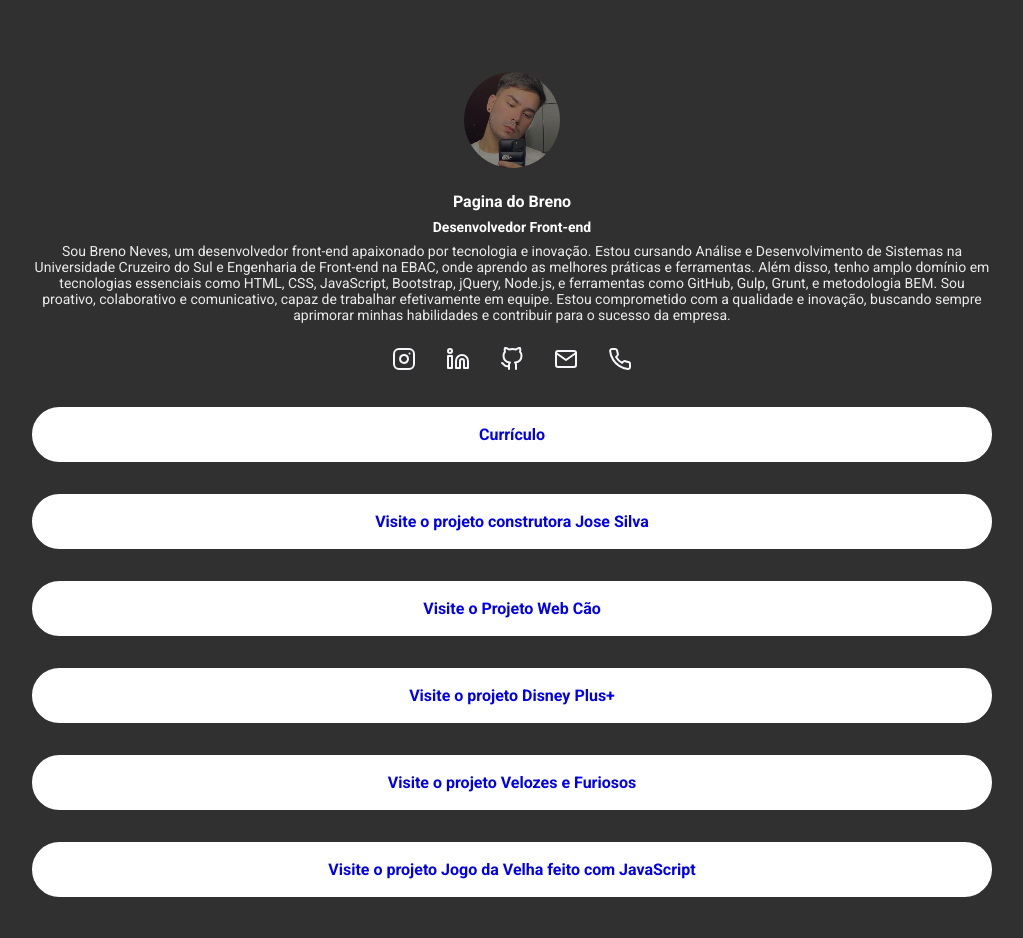
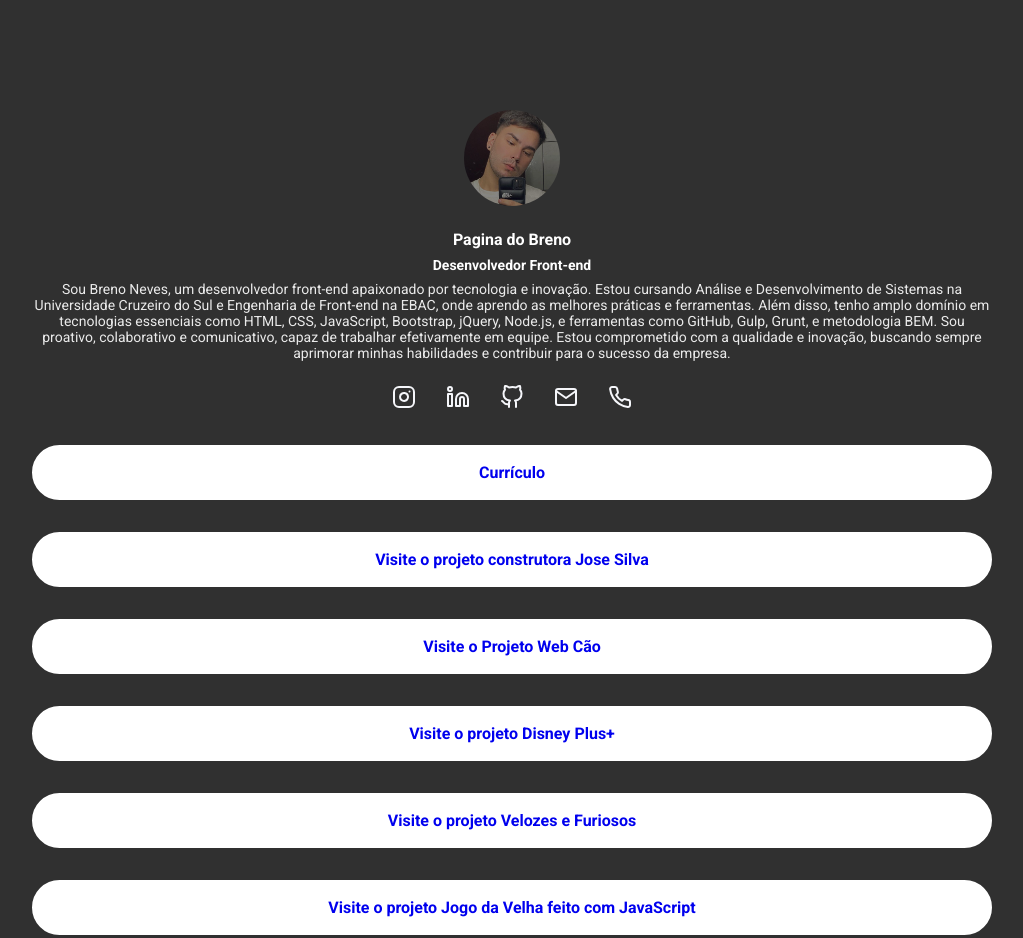
Before and after one commit to Breninnn17/Less, a website: page index.html in a window 1280 px wide. Shown: the whole page, without its empty margins (128-1151 px from the left). Before the commit the page ends 913 px from the top, so only its background shows below. Drawn offline with nearby package versions, Linux system fonts and the light colour scheme; files that its build step writes are made by us from their sources.

Commit message:
att foto

```diff
--- a/src/styles/main.less
+++ b/src/styles/main.less
@@ -49,7 +49,7 @@
 
 header{
     padding-bottom: 24px;
-    padding-top: 24px;
+    padding-top: 100px;
 
     .perfil{
         display: block;
```
